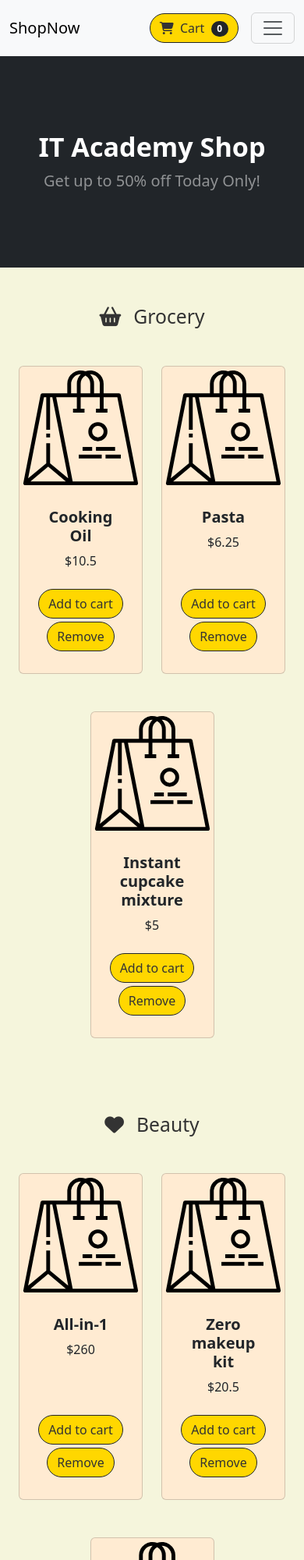
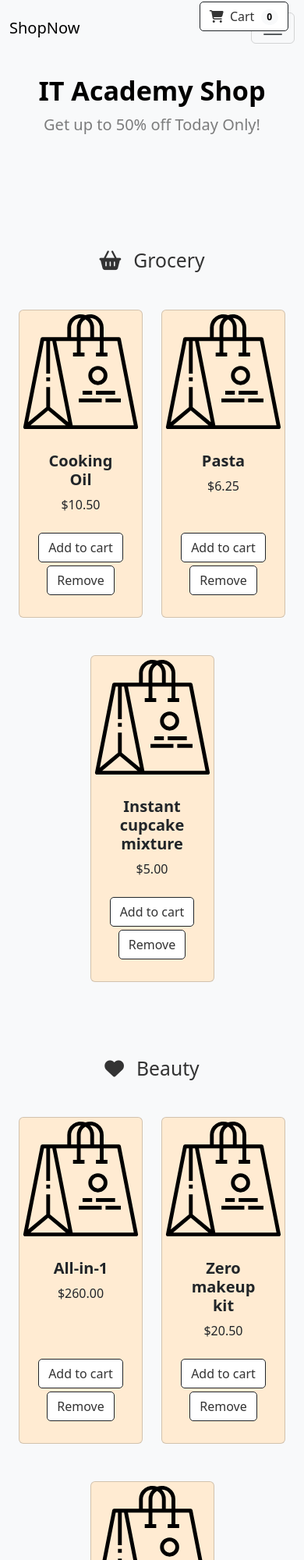
Before and after one commit to GusFDLPBarcelona/Gustavo-Mujica-Sprint-2-2-Angular, a website: page index.html in a window 390 px wide. Shown: the top 2000 px of the page at 78% size. Drawn offline with nearby package versions, Linux system fonts and the light colour scheme.

Commit message:
Aplicación de estilos. Nivel 3 Ejercicio 8.

```diff
--- a/index.html
+++ b/index.html
@@ -22,9 +22,9 @@
 
 <body data-bs-spy="scroll" data-bs-target="#navbar-example2" data-bs-offset="50">
 	<!-- Navigation-->
-	<nav class="navbar py-3 py-lg-0 navbar-light bg-light navbar-expand-lg" id="navbar-example2">
+	<nav class="navbar py-3 py-lg-0 navbar-light bg-light navbar-expand-lg" id="navbar-example2" style="position: fixed; width: 100%; z-index: 1000;">
 		<div class="container d-flex">
-			<a class="navbar-brand" href="#!">ShopNow</a>
+			<a class="navbar-brand" href="index.html">ShopNow</a>
 			<div class="d-flex flex-row order-lg-last align-items-center">
 
 				<button type="button" class="navbar-toggler order-last collapsed" data-bs-toggle="collapse"
@@ -34,10 +34,10 @@
 				<ul class="navbar-nav me-3 me-lg-0 d-flex flex-row align-items-center">
 					<li class="dropdown search-dropdown nav-item py-lg-3">
 						<a href="javascript:void(0)" class="btn btn-outline-dark flex-center" type="button"
-							data-bs-toggle="modal" data-bs-target="#cartModal" onclick="open_modal()"
-							data-bs-auto-close="outside">
-							<i class="fas fa-shopping-cart me-1"></i> Cart <span
-								class="badge bg-dark text-white ms-1 rounded-pill" id="count_product">0</span>
+    						data-bs-toggle="modal" data-bs-target="#cartModal" onclick="open_modal()"
+    							data-bs-auto-close="outside" style="position: fixed; top: 2px; right: 20px;">
+    								<i class="fas fa-shopping-cart me-1"></i> Cart
+    						<span class="badge bg-light text-black ms-1 rounded-pill" id="count_product">0</span>
 						</a>
 					</li>
 				</ul>
@@ -62,16 +62,16 @@
 	</nav>
 
 	<!-- Header-->
-	<header class="bg-dark py-5">
+	<header class="bg-light py-5 text dark">
 		<div class="container px-4 px-lg-5 my-5">
 			<div class="text-center text-white">
-				<h1 class="display-4 fw-bolder">IT Academy Shop</h1>
-				<p class="lead fw-normal text-white-50 mb-0">Get up to 50% off Today Only!</p>
+				<h1 class="display-4 fw-bolder text-black">IT Academy Shop</h1>
+				<p class="lead fw-normal text-black-50 mb-0">Get up to 50% off Today Only!</p>
 			</div>
 		</div>
 	</header>
 	<!-- Section-->
-	<section class="pt-5" id="grocery">
+	<section class="pt-5 bg-light" id="grocery">
 		<h2 class="text-center"><i class="fas fa-shopping-basket pe-3"></i>Grocery</h2>
 		<div class="container px-4 px-lg-5 mt-5">
 			<div class="row gx-4 gx-lg-5 row-cols-2 row-cols-md-3 row-cols-xl-4 justify-content-center">
@@ -81,7 +81,7 @@
 						<div class="card-body p-4">
 							<div class="text-center">
 								<h5 class="fw-bolder">Cooking Oil</h5>
-								$10.5
+								$10.50
 							</div>
 						</div>
 						<div class="card-footer p-4 pt-0 border-top-0 bg-transparent">
@@ -115,7 +115,7 @@
 						<div class="card-body p-4">
 							<div class="text-center">
 								<h5 class="fw-bolder">Instant cupcake mixture</h5>
-								$5
+								$5.00
 							</div>
 						</div>
 						<div class="card-footer p-4 pt-0 border-top-0 bg-transparent">
@@ -130,7 +130,7 @@
 			</div>
 		</div>
 	</section>
-	<section class="pt-5" id="beauty">
+	<section class="pt-5 bg-light" id="beauty">
 		<h2 class="text-center"><i class="fas fa-heart pe-3"></i>Beauty</h2>
 		<div class="container px-4 px-lg-5 mt-5">
 			<div class="row gx-4 gx-lg-5 row-cols-2 row-cols-md-3 row-cols-xl-4 justify-content-center">
@@ -140,7 +140,7 @@
 						<div class="card-body p-4">
 							<div class="text-center">
 								<h5 class="fw-bolder">All-in-1</h5>
-								$260
+								$260.00
 							</div>
 						</div>
 						<div class="card-footer p-4 pt-0 border-top-0 bg-transparent">
@@ -157,7 +157,7 @@
 						<div class="card-body p-4">
 							<div class="text-center">
 								<h5 class="fw-bolder">Zero makeup kit</h5>
-								$20.5
+								$20.50
 							</div>
 						</div>
 						<div class="card-footer p-4 pt-0 border-top-0 bg-transparent">
@@ -189,7 +189,7 @@
 			</div>
 		</div>
 	</section>
-	<section class="pt-5" id="clothes">
+	<section class="pt-5 bg-light" id="clothes">
 		<h2 class="text-center"><i class="fas fa-tshirt pe-3"></i>Clothes</h2>
 		<div class="container px-4 px-lg-5 mt-5">
 			<div class="row gx-4 gx-lg-5 row-cols-2 row-cols-md-3 row-cols-xl-4 justify-content-center">
@@ -199,7 +199,7 @@
 						<div class="card-body p-4">
 							<div class="text-center">
 								<h5 class="fw-bolder">Lawn dress</h5>
-								$15
+								$15.00
 							</div>
 						</div>
 						<div class="card-footer p-4 pt-0 border-top-0 bg-transparent">
@@ -250,9 +250,9 @@
 	</section>
 
 	<!-- Footer-->
-	<footer class="py-3 bg-dark">
+	<footer class="py-3 bg-light">
 		<div class="container">
-			<p class="m-0 text-center text-white">Copyright &copy; Your Website 2023</p>
+			<p class="m-0 text-center text-black">Copyright &copy; Your Website 2023</p>
 		</div>
 	</footer>
 
```
Also changed, not shown: css/styles.css, css/styles.scss (deleted), images/cosmetics-1063134_1280.jpg (added), images/dry-pasta-6380415_1280.jpg (added), images/eye-shadow-4558444_1280.jpg (added), images/lipsticks-5893480_640.jpg (added), images/muffins-7247621_1280.jpg (added), images/olive-oil-1349805_1280.jpg (added), images/pets-4709368_1280.jpg (added), images/sweatshirts-428607_1280.jpg (added), images/textile-3535090_1280.jpg (added), 1 other file.
